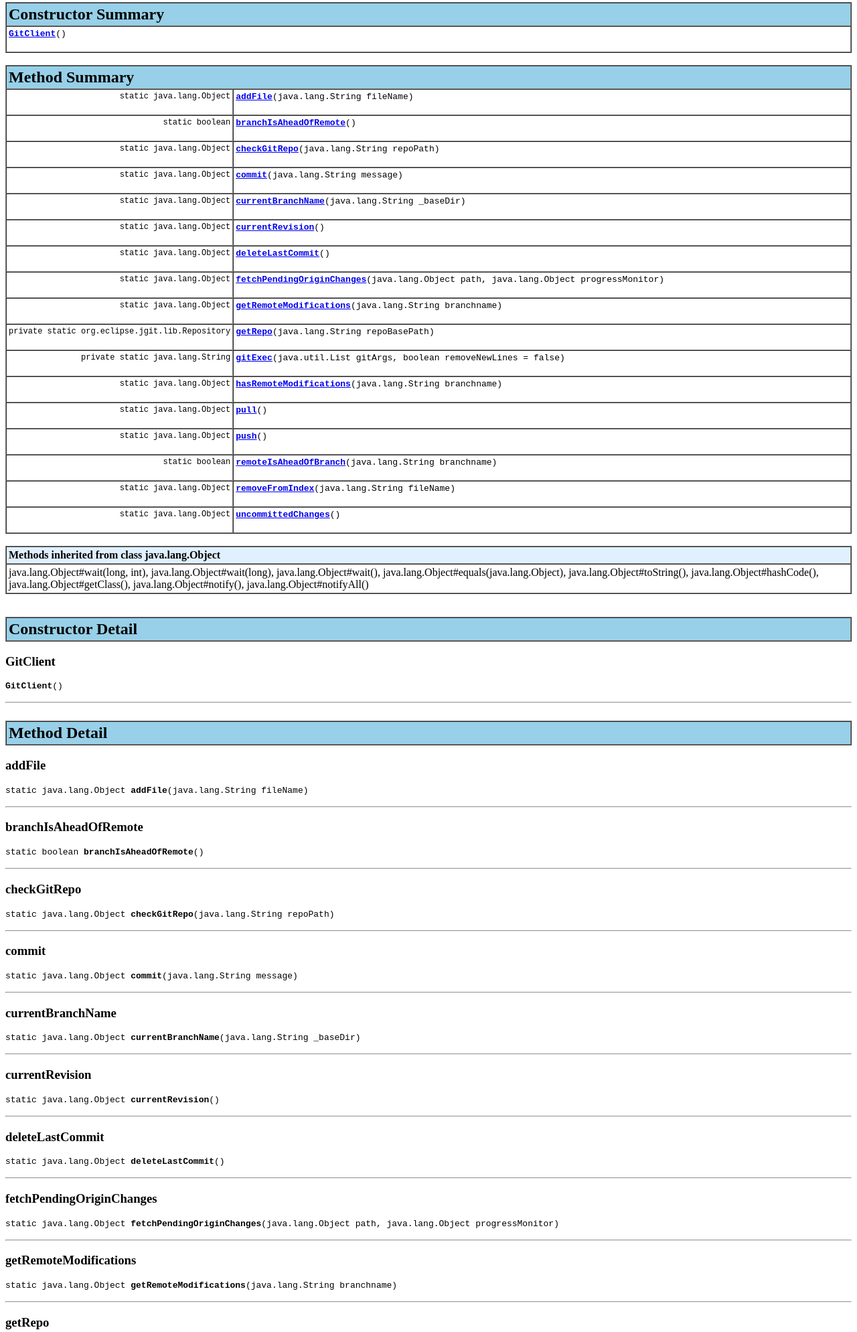
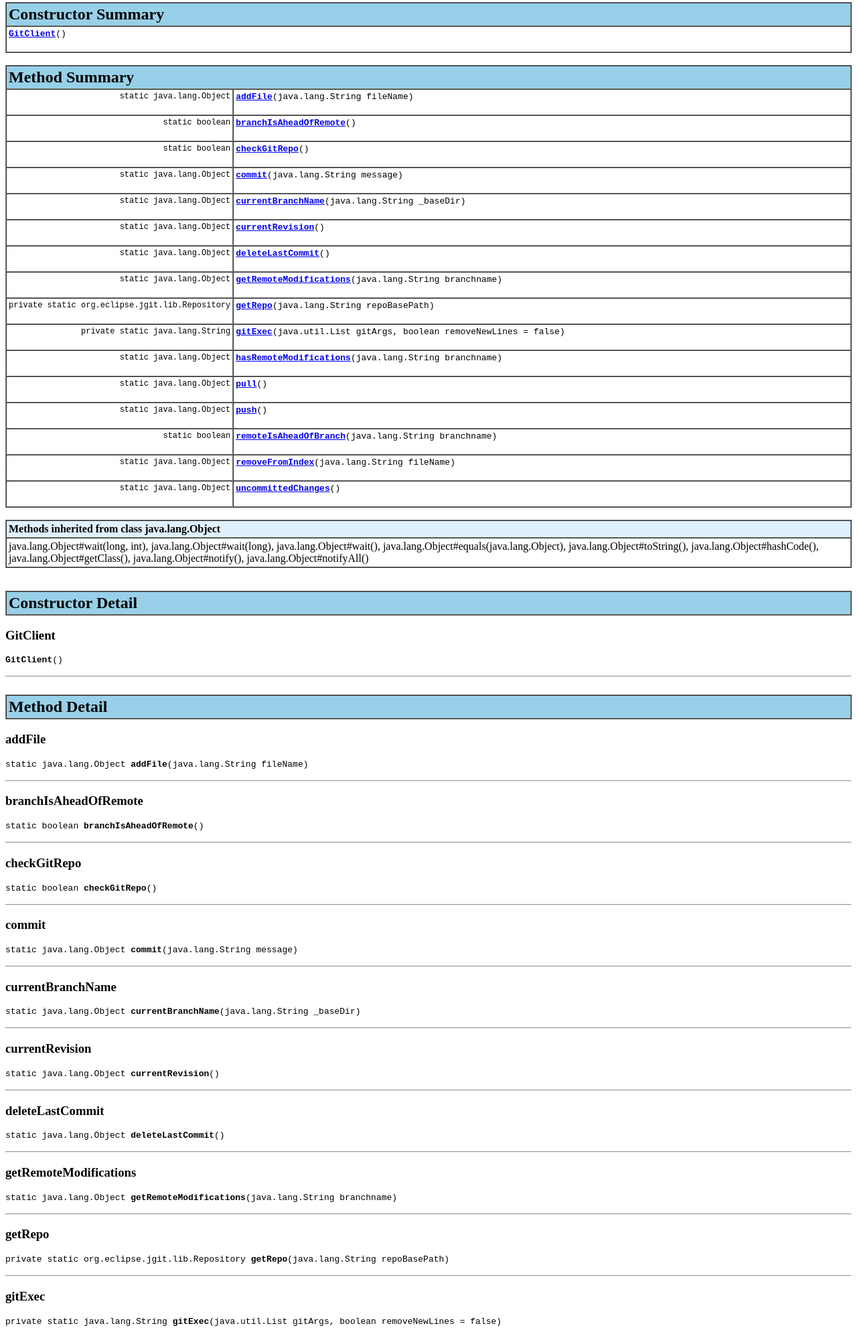
Before and after one commit to robertoschwald/grails-gitcheck, a plain HTML site: page docs/manual/gapi/grails/plugin/gitcheck/GitClient.html in a window 1280 px wide. Shown: the part 311-2300 px from the top of the page at 67% size. Drawn offline with Linux system fonts and the light colour scheme.

Commit message:
- rev 0.1-snapshot

```diff
--- a/docs/manual/gapi/grails/plugin/gitcheck/GitClient.html
+++ b/docs/manual/gapi/grails/plugin/gitcheck/GitClient.html
@@ -6,7 +6,7 @@
 
 <html>
 <head>
-<!-- Generated by groovydoc (1.8.8) on Mon Jul 01 14:47:37 CEST 2013 -->
+<!-- Generated by groovydoc (1.8.8) on Mon Jul 01 18:01:10 CEST 2013 -->
 <title>GitClient (Groovy Documentation)</title>
 <meta name="date" content="2013-07-01">
 <meta http-equiv="Content-Type" content="text/html; charset=UTF-8">
@@ -192,10 +192,10 @@ grails.plugin.gitcheck</FONT>
 
         <TR BGCOLOR="white" CLASS="TableRowColor">
         <TD ALIGN="right" VALIGN="top" WIDTH="1%"><FONT SIZE="-1" CLASS="ClassItemFont">
-            <CODE>static&nbsp;java.lang.Object</CODE></FONT>
+            <CODE>static&nbsp;boolean</CODE></FONT>
         </TD>
         <TD>
-            <CODE><b><a href="#checkGitRepo(java.lang.String)">checkGitRepo</a></b>(java.lang.String repoPath)</CODE>
+            <CODE><b><a href="#checkGitRepo()">checkGitRepo</a></b>()</CODE>
             <BR>
             <P></P>
         </TD>
@@ -240,17 +240,6 @@ grails.plugin.gitcheck</FONT>
         </TD>
         <TD>
             <CODE><b><a href="#deleteLastCommit()">deleteLastCommit</a></b>()</CODE>
-            <BR>
-            <P></P>
-        </TD>
-        </TR>
-
-        <TR BGCOLOR="white" CLASS="TableRowColor">
-        <TD ALIGN="right" VALIGN="top" WIDTH="1%"><FONT SIZE="-1" CLASS="ClassItemFont">
-            <CODE>static&nbsp;java.lang.Object</CODE></FONT>
-        </TD>
-        <TD>
-            <CODE><b><a href="#fetchPendingOriginChanges(def, def)">fetchPendingOriginChanges</a></b>(java.lang.Object path, java.lang.Object progressMonitor)</CODE>
             <BR>
             <P></P>
         </TD>
@@ -442,9 +431,9 @@ grails.plugin.gitcheck</FONT>
         </DL>
         <HR>
 
-        <A NAME="checkGitRepo(java.lang.String)"><!-- --></A><H3>
+        <A NAME="checkGitRepo()"><!-- --></A><H3>
         checkGitRepo</H3>
-        <PRE>static&nbsp;java.lang.Object <B>checkGitRepo</B>(java.lang.String repoPath)</PRE>
+        <PRE>static&nbsp;boolean <B>checkGitRepo</B>()</PRE>
         <DL>
         <DD>
         </DD>
@@ -485,16 +474,6 @@ grails.plugin.gitcheck</FONT>
         <A NAME="deleteLastCommit()"><!-- --></A><H3>
         deleteLastCommit</H3>
         <PRE>static&nbsp;java.lang.Object <B>deleteLastCommit</B>()</PRE>
-        <DL>
-        <DD>
-        </DD>
-        <P>
-        </DL>
-        <HR>
-
-        <A NAME="fetchPendingOriginChanges(def, def)"><!-- --></A><H3>
-        fetchPendingOriginChanges</H3>
-        <PRE>static&nbsp;java.lang.Object <B>fetchPendingOriginChanges</B>(java.lang.Object path, java.lang.Object progressMonitor)</PRE>
         <DL>
         <DD>
         </DD>
```
Also changed, not shown: docs/manual/gapi/DefaultPackage/GitcheckGrailsPlugin.html (+1 -1 lines), docs/manual/gapi/grails/plugin/gitcheck/GitException.html (+1 -1 lines), docs/manual/gapi/index-all.html (+1 -3 lines), docs/manual/gapi/spring/resources.html (+1 -1 lines), docs/manual/guide/introduction.html (+1 -1 lines), docs/manual/guide/single.html (+1 -1 lines), 4 other files.
